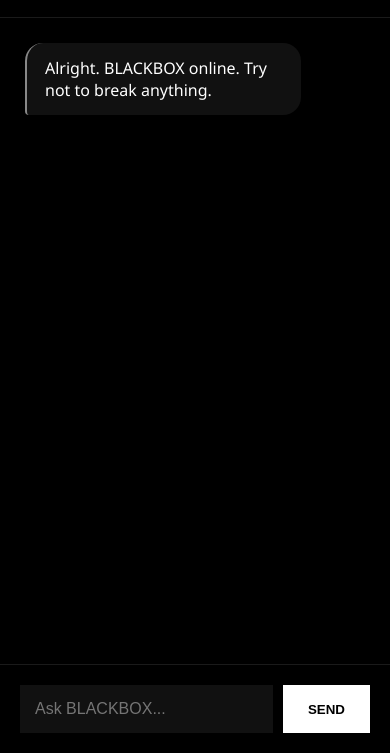
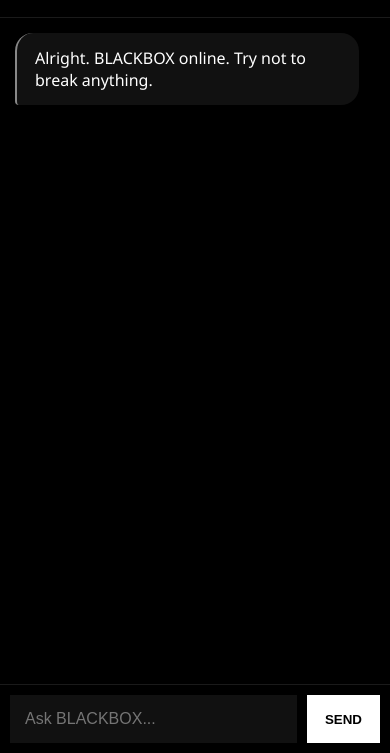
Before and after one commit to sayanik-cyber/blackbox, a website: page chat.html in a window 390 px wide. Shown: the part 91-844 px from the top of the page. Drawn offline with Linux system fonts and the light colour scheme.

Commit message:
Improve mobile UI

```diff
--- a/chat.css
+++ b/chat.css
@@ -244,3 +244,29 @@ transform:translateY(0);
 }
 
 }
+
+
+@media (max-width: 768px){
+
+#chatWindow{
+
+padding:15px;
+
+}
+
+.aiMessage,
+.userMessage{
+
+max-width:85%;
+
+}
+
+#inputArea{
+padding:10px;
+}
+
+button{
+padding:12px 18px;
+}
+
+}
```
